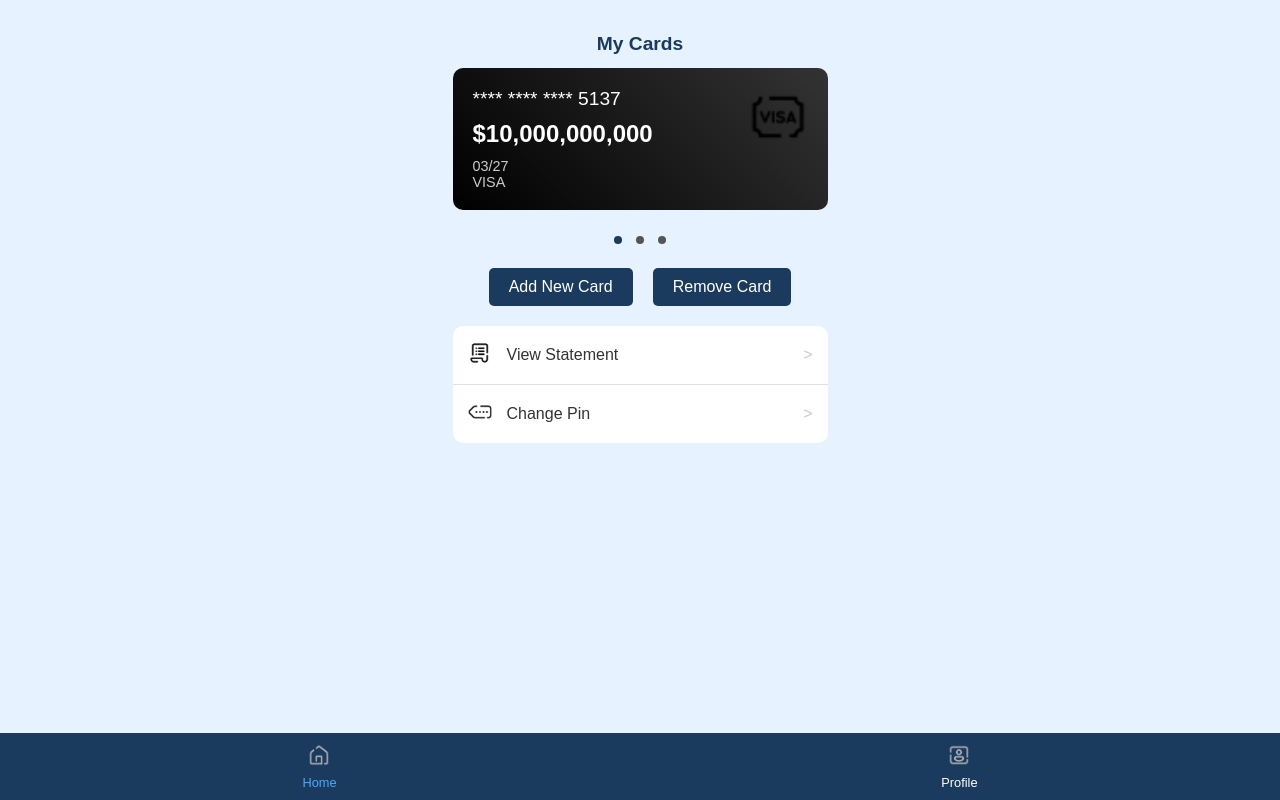
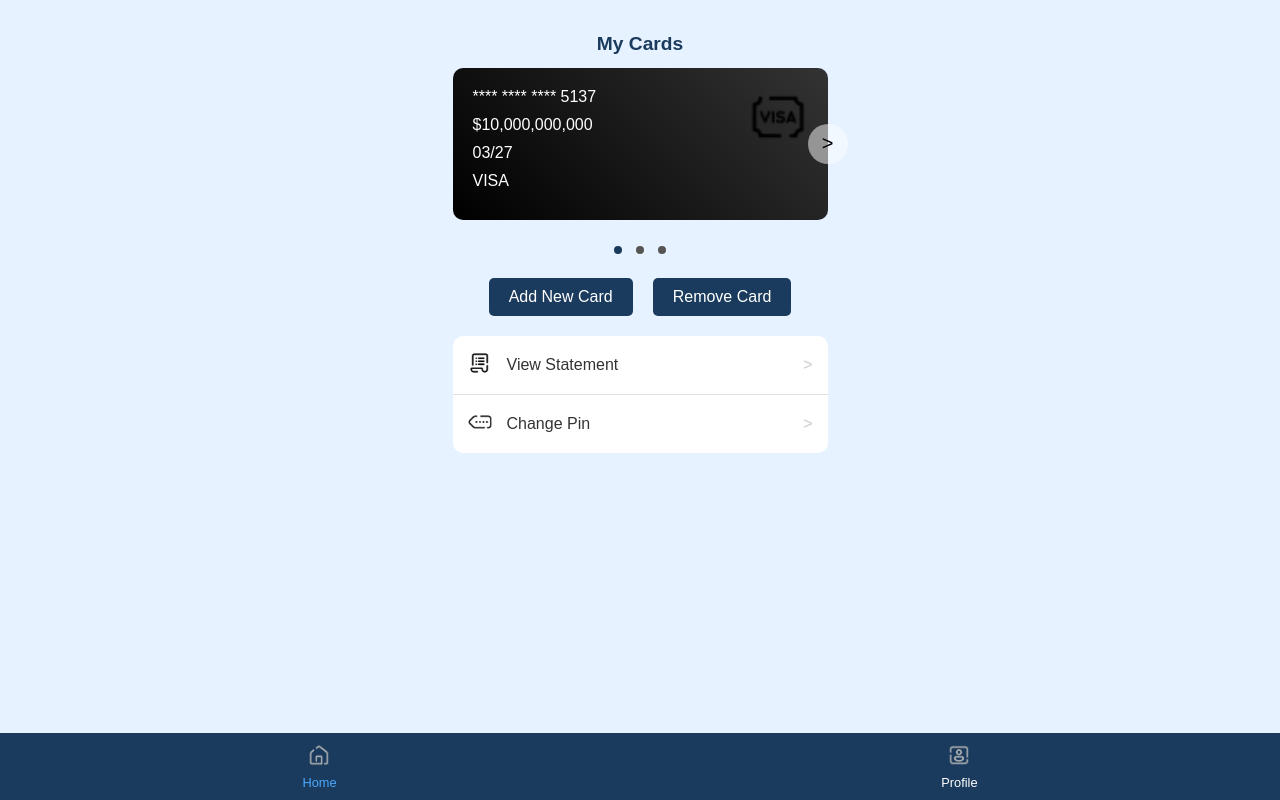
Before and after one commit to Nguyenhoangan2394/App-moblie, a plain HTML site: page page.html in a window 1280 px wide. Drawn offline with Linux system fonts and the light colour scheme.

Commit message:
app-moblie

```diff
--- a/page.html
+++ b/page.html
@@ -5,6 +5,7 @@
     <meta name="viewport" content="width=device-width, initial-scale=1.0">
     <title>My Cards</title>
     <style>
+        /* Thiết lập chung cho trang */
         body {
             font-family: Arial, sans-serif;
             background-color: #e6f2ff;
@@ -19,12 +20,14 @@
             padding: 20px;
         }
 
+        /* Thiết kế cho tiêu đề */
         header h1 {
             font-size: 1.2em;
             text-align: center;
             color: #1a3b5d;
         }
 
+        /* Thiết kế cho thẻ ngân hàng */
         .card {
             background: linear-gradient(45deg, #000000, #333333);
             border-radius: 10px;
@@ -32,23 +35,10 @@
             margin-bottom: 20px;
             position: relative;
             overflow: hidden;
-            cursor: pointer;
         }
 
-        .card-number {
-            font-size: 1.2em;
+        .card-number, .card-balance, .card-expiry, .card-type {
             margin-bottom: 10px;
-        }
-
-        .card-balance {
-            font-size: 1.5em;
-            font-weight: bold;
-            margin-bottom: 10px;
-        }
-
-        .card-expiry, .card-type {
-            font-size: 0.9em;
-            color: #ccc;
         }
 
         .card-logo {
@@ -59,6 +49,31 @@
             height: auto;
         }
 
+        /* Thiết kế cho nút mũi tên chuyển đổi thẻ */
+        .card-container {
+            position: relative;
+        }
+
+        .arrow-button {
+            position: absolute;
+            top: 50%;
+            transform: translateY(-50%);
+            background-color: rgba(255, 255, 255, 0.5);
+            border: none;
+            border-radius: 50%;
+            width: 40px;
+            height: 40px;
+            font-size: 20px;
+            cursor: pointer;
+            display: flex;
+            justify-content: center;
+            align-items: center;
+        }
+
+        .arrow-left { left: -20px; }
+        .arrow-right { right: -20px; }
+
+        /* Thiết kế cho điểm chỉ báo thẻ */
         .card-nav {
             text-align: center;
             margin-bottom: 20px;
@@ -77,6 +92,7 @@
             background-color: #1a3b5d;
         }
 
+        /* Thiết kế cho các nút hành động */
         .action-buttons {
             display: flex;
             justify-content: center;
@@ -94,6 +110,7 @@
             cursor: pointer;
         }
 
+        /* Thiết kế cho menu các tùy chọn */
         .menu-items {
             background-color: #ffffff;
             border-radius: 10px;
@@ -130,6 +147,34 @@
             color: #ccc;
         }
 
+        /* Thiết kế cho form thêm thẻ mới */
+        #addCardForm {
+            background-color: white;
+            padding: 20px;
+            border-radius: 10px;
+            margin-top: 20px;
+            display: none;
+        }
+
+        #addCardForm input, #addCardForm select {
+            display: block;
+            width: 100%;
+            padding: 10px;
+            margin-bottom: 10px;
+            border: 1px solid #ccc;
+            border-radius: 5px;
+        }
+
+        #addCardForm button {
+            background-color: #1a3b5d;
+            color: white;
+            border: none;
+            padding: 10px 20px;
+            border-radius: 5px;
+            cursor: pointer;
+        }
+
+        /* Thiết kế cho thanh điều hướng dưới cùng */
         nav {
             position: fixed;
             bottom: 0;
@@ -157,31 +202,6 @@
         nav a.active {
             color: #4ca8ff;
         }
-
-        #addCardForm {
-            background-color: white;
-            padding: 20px;
-            border-radius: 10px;
-            margin-top: 20px;
-        }
-
-        #addCardForm input, #addCardForm select {
-            display: block;
-            width: 100%;
-            padding: 10px;
-            margin-bottom: 10px;
-            border: 1px solid #ccc;
-            border-radius: 5px;
-        }
-
-        #addCardForm button {
-            background-color: #1a3b5d;
-            color: white;
-            border: none;
-            padding: 10px 20px;
-            border-radius: 5px;
-            cursor: pointer;
-        }
     </style>
 </head>
 <body>
@@ -190,22 +210,30 @@
             <h1>My Cards</h1>
         </header>
         <main>
-            <div class="card">
-                <div class="card-number"></div>
-                <div class="card-balance"></div>
-                <div class="card-expiry"></div>
-                <div class="card-type"></div>
-                <img src="" alt="Card Logo" class="card-logo">
+            <!-- Container chứa thẻ và nút mũi tên -->
+            <div class="card-container">
+                <button class="arrow-button arrow-left" onclick="switchCard(-1)">&lt;</button>
+                <div class="card">
+                    <div class="card-number"></div>
+                    <div class="card-balance"></div>
+                    <div class="card-expiry"></div>
+                    <div class="card-type"></div>
+                    <img src="img/MasterCard.png" alt="Card Logo" class="card-logo">
+                </div>
+                <button class="arrow-button arrow-right" onclick="switchCard(1)">&gt;</button>
             </div>
+            <!-- Điểm chỉ báo thẻ -->
             <div class="card-nav">
                 <span class="active"></span>
                 <span></span>
                 <span></span>
             </div>
+            <!-- Các nút hành động -->
             <div class="action-buttons">
                 <button onclick="showAddCardForm()">Add New Card</button>
                 <button onclick="removeCard()">Remove Card</button>
             </div>
+            <!-- Menu các tùy chọn -->
             <div class="menu-items">
                 <div class="menu-item">
                     <span class="icon"><img src="img/Purchase Order.png" alt="View Statement"></span>
@@ -218,6 +246,7 @@
                     <span class="arrow">></span>
                 </div>
             </div>
+            <!-- Form thêm thẻ mới -->
             <div id="addCardForm" style="display: none;">
                 <input type="text" id="newCardNumber" placeholder="Card Number">
                 <input type="text" id="newCardBalance" placeholder="Balance">
@@ -229,19 +258,23 @@
                 <button onclick="addNewCard()">Add Card</button>
             </div>
         </main>
+        <!-- Thanh điều hướng dưới cùng -->
         <nav>
             <a href="index.html" class="active"><img src="img/Home.png" alt="Home"><br>Home</a>
             <a href="Profile.html"><img src="img/Name.png" alt="Profile"><br>Profile</a>
         </nav>
     </div>
     <script>
+        // Mảng chứa thông tin các thẻ
         let cards = [
             { number: "**** **** **** 5137", balance: "$10,000,000,000", expiry: "03/27", type: "VISA", image: "img/Travel Visa.png" },
             { number: "**** **** **** 1234", balance: "$5,000,000,000", expiry: "12/25", type: "MASTERCARD", image: "img/mastercard-logo.png" }
         ];
 
+        // Chỉ số của thẻ hiện tại đang hiển thị
         let currentCardIndex = 0;
 
+        // Hàm cập nhật hiển thị thông tin thẻ
         function updateCardDisplay() {
             const card = cards[currentCardIndex];
             document.querySelector('.card-number').textContent = card.number;
@@ -250,32 +283,42 @@
             document.querySelector('.card-type').textContent = card.type;
             document.querySelector('.card-logo').src = card.image;
 
-            // Update card navigation dots
+            // Cập nhật điểm chỉ báo thẻ
             const dots = document.querySelectorAll('.card-nav span');
             dots.forEach((dot, index) => {
                 dot.classList.toggle('active', index === currentCardIndex);
             });
+
+            // Ẩn/hiện nút mũi tên dựa vào vị trí thẻ hiện tại
+            document.querySelector('.arrow-left').style.display = currentCardIndex > 0 ? 'flex' : 'none';
+            document.querySelector('.arrow-right').style.display = currentCardIndex < cards.length - 1 ? 'flex' : 'none';
         }
 
-        function switchCard() {
-            currentCardIndex = (currentCardIndex + 1) % cards.length;
+        // Hàm chuyển đổi thẻ
+        function switchCard(direction) {
+            currentCardIndex += direction;
+            if (currentCardIndex < 0) currentCardIndex = 0;
+            if (currentCardIndex >= cards.length) currentCardIndex = cards.length - 1;
             updateCardDisplay();
         }
 
+        // Hàm xóa thẻ hiện tại
         function removeCard() {
             if (cards.length > 1) {
                 cards.splice(currentCardIndex, 1);
-                currentCardIndex = currentCardIndex % cards.length;
+                if (currentCardIndex >= cards.length) currentCardIndex = cards.length - 1;
                 updateCardDisplay();
             } else {
                 alert("Cannot remove the last card!");
             }
         }
 
+        // Hàm hiển thị form thêm thẻ mới
         function showAddCardForm() {
             document.getElementById('addCardForm').style.display = 'block';
         }
 
+        // Hàm thêm thẻ mới
         function addNewCard() {
             const newCard = {
                 number: document.getElementById('newCardNumber').value,
@@ -290,11 +333,11 @@
             document.getElementById('addCardForm').style.display = 'none';
         }
 
+        // Khởi tạo hiển thị khi trang được tải
         document.addEventListener('DOMContentLoaded', function() {
             updateCardDisplay();
 
-            document.querySelector('.card').addEventListener('click', switchCard);
-
+            // Thêm sự kiện click cho các mục menu
             const menuItems = document.querySelectorAll('.menu-item');
             menuItems.forEach(item => {
                 item.addEventListener('click', function() {
```
